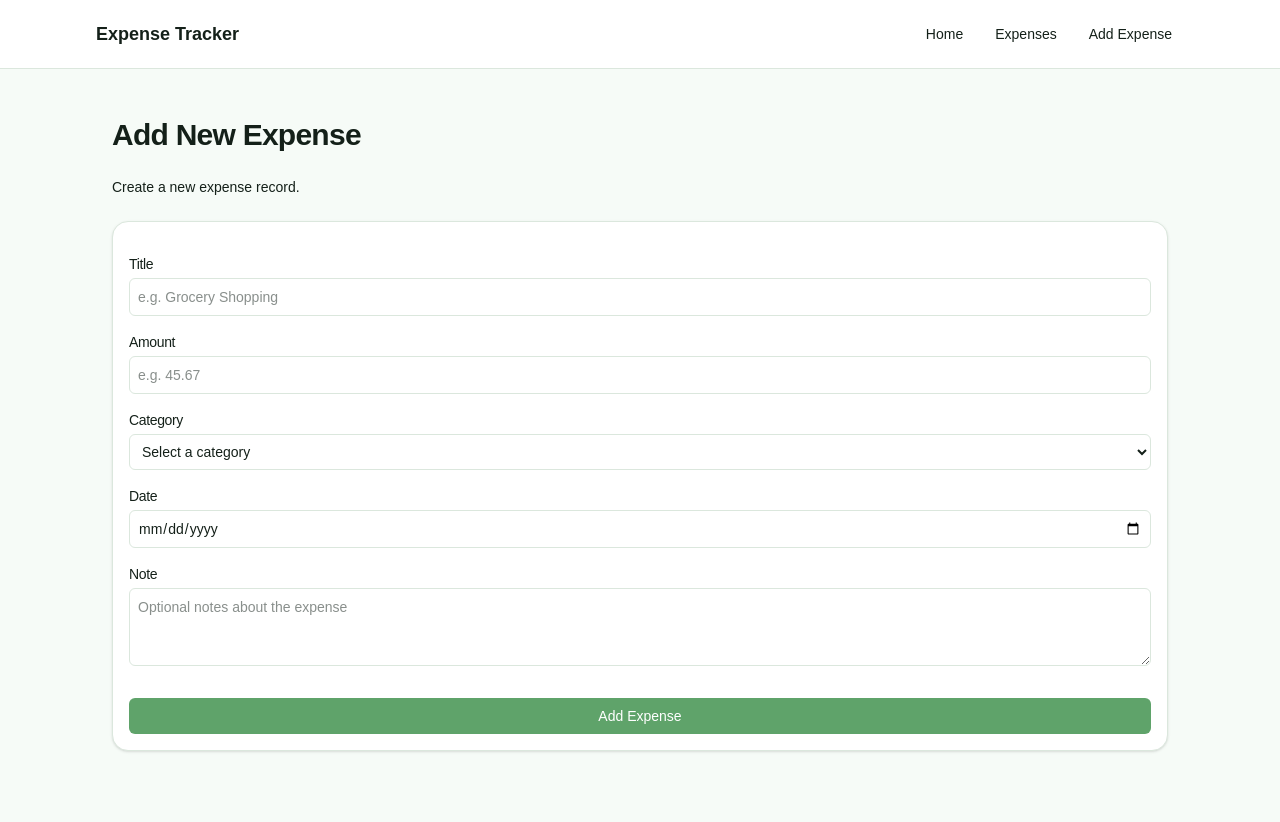
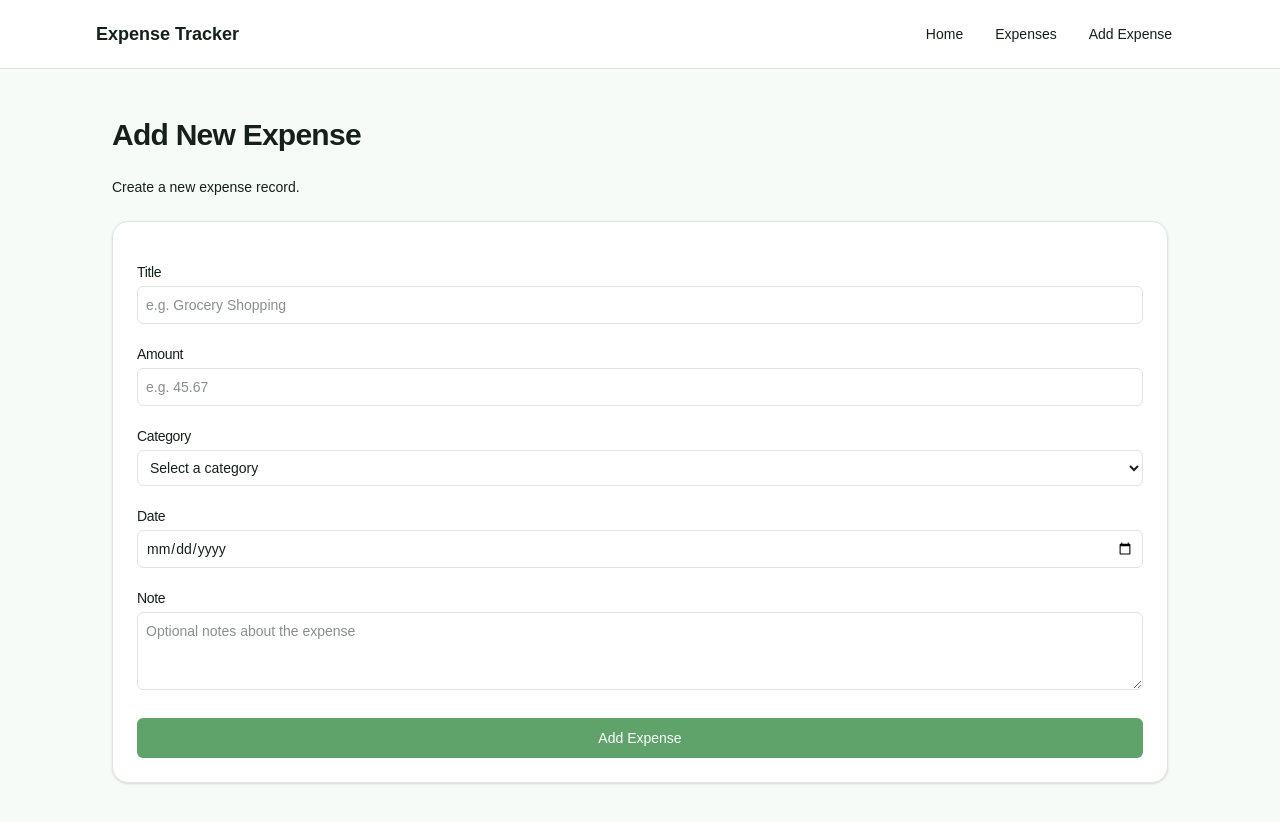
Before and after one commit to 4m4terasu/Expense-tracker, a Next.js app: page /add-expense in a window 1280 px wide. Shown: the top 822 px of the page. Before the commit the page ends 800 px from the top, so only its background shows below. Built offline with nearby package versions, Linux system fonts and the light colour scheme; no server answers.

Commit message:
polish: bigger cards

```diff
--- a/src/app/add-expense/page.tsx
+++ b/src/app/add-expense/page.tsx
@@ -9,8 +9,8 @@ export default function AddExpensePage() {
 
       <p className="text-sm text-muted">Create a new expense record.</p>
 
-      <div className="rounded-2xl border border-border bg-surface p-4 shadow-sm">
-        <form action={createExpense} className="mt-4 flex flex-col gap-4">
+      <div className="rounded-2xl border border-border bg-surface p-6 shadow-sm">
+        <form action={createExpense} className="mt-4 flex flex-col gap-5">
           <div className="flex flex-col gap-1">
             <label
               htmlFor="title"
@@ -108,7 +108,7 @@ export default function AddExpensePage() {
 
           <button
             type="submit"
-            className="mt-4 rounded-md bg-accent px-4 py-2 text-sm font-medium text-white transition-colors hover:bg-accent-strong"
+            className="mt-2 rounded-md bg-accent px-4 py-2.5 text-sm font-medium text-white transition-colors hover:bg-accent-strong"
           >
             Add Expense
           </button>
```
